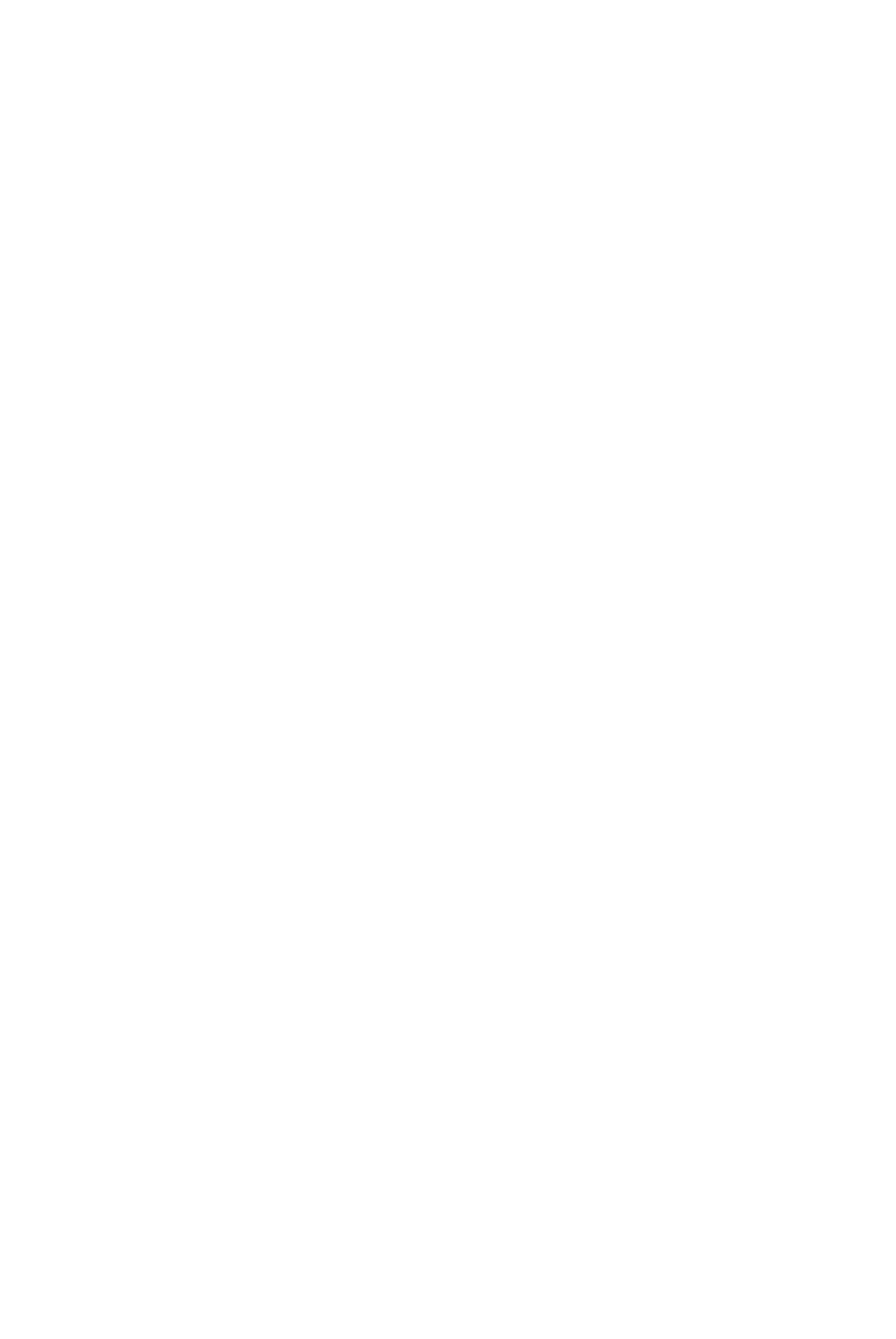
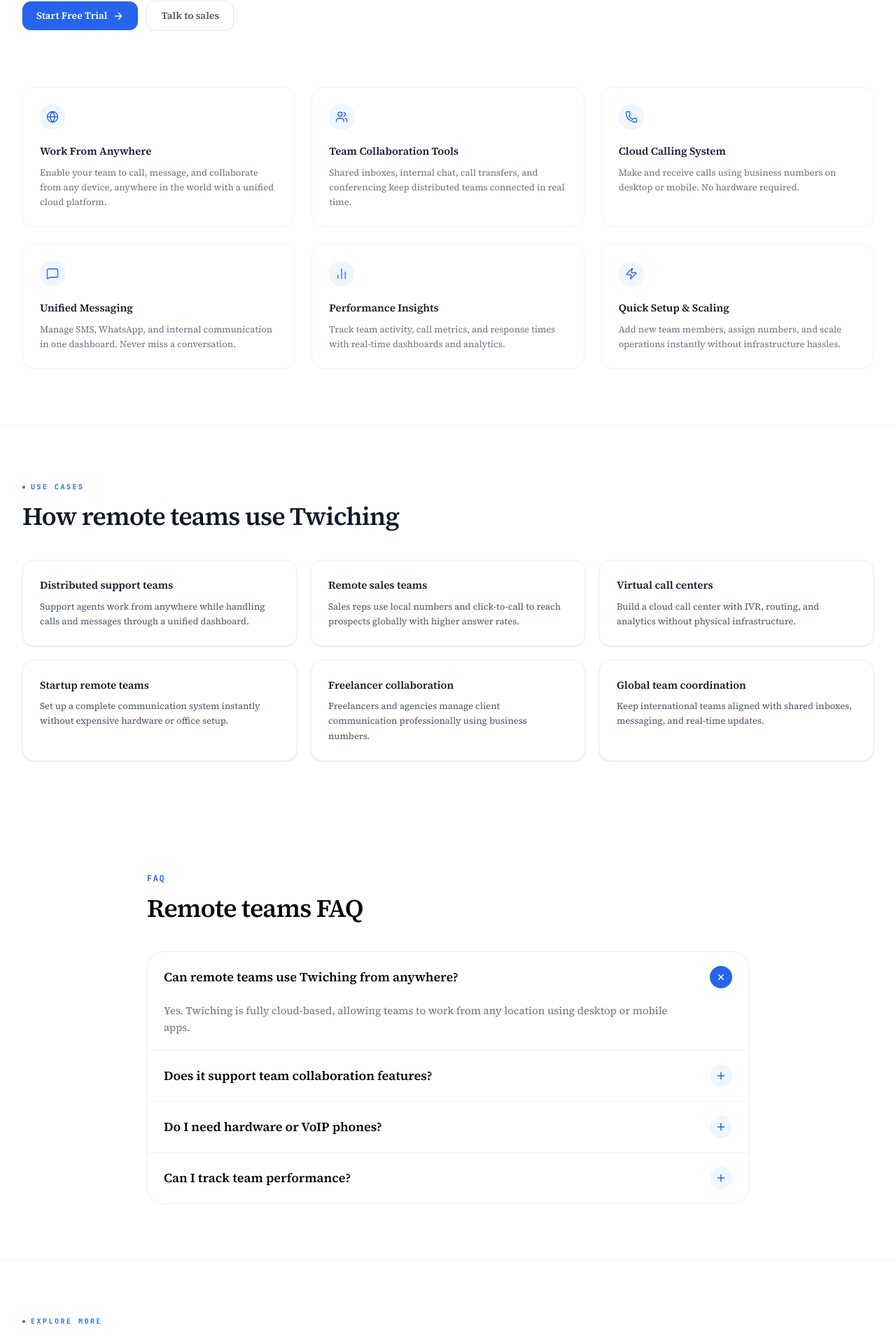
Before and after one commit to nishiex/30-04-26, a Next.js app: page /solutions/remote in a window 1280 px wide. Before the commit this address had no page. Shown: the part 497-2410 px from the top of the page at 70% size. Before the commit the page ends 800 px from the top, so only its background shows below. Built offline with nearby package versions, Linux system fonts and the light colour scheme.

Commit message:
feat: create RemoteTeamsPage component with value cards and FAQ section
Co-authored-by: nishi patel <201951506+nishiex@users.noreply.github.com>

```diff
--- /dev/null
+++ b/app/solutions/remote/page.tsx
@@ -0,0 +1,82 @@
+"use client"
+
+import { PageLayout } from "@/components/page-layout"
+import { PageHero, SectionHeading, ValueCard, NextStepBand, RelatedCards } from "@/components/page-parts"
+import { Faq } from "@/components/faq"
+import { Globe, Users, Phone, MessageSquare, BarChart2, Zap } from "lucide-react"
+
+const VALUES = [
+  { icon: Globe, title: "Work From Anywhere", body: "Enable your team to call, message, and collaborate from any device, anywhere in the world with a unified cloud platform." },
+  { icon: Users, title: "Team Collaboration Tools", body: "Shared inboxes, internal chat, call transfers, and conferencing keep distributed teams connected in real time." },
+  { icon: Phone, title: "Cloud Calling System", body: "Make and receive calls using business numbers on desktop or mobile. No hardware required." },
+  { icon: MessageSquare, title: "Unified Messaging", body: "Manage SMS, WhatsApp, and internal communication in one dashboard. Never miss a conversation." },
+  { icon: BarChart2, title: "Performance Insights", body: "Track team activity, call metrics, and response times with real-time dashboards and analytics." },
+  { icon: Zap, title: "Quick Setup & Scaling", body: "Add new team members, assign numbers, and scale operations instantly without infrastructure hassles." },
+]
+
+const FAQS = [
+  { q: "Can remote teams use Twiching from anywhere?", a: "Yes. Twiching is fully cloud-based, allowing teams to work from any location using desktop or mobile apps." },
+  { q: "Does it support team collaboration features?", a: "Yes. Features like call transfer, shared inbox, team chat, and conferencing make collaboration seamless." },
+  { q: "Do I need hardware or VoIP phones?", a: "No. Twiching works directly on your browser or mobile device without requiring physical hardware." },
+  { q: "Can I track team performance?", a: "Yes. Supervisors can access dashboards, analytics, and call reports to monitor productivity and performance." },
+]
+
+export default function RemoteTeamsPage() {
+  return (
+    <PageLayout>
+      <PageHero
+        eyebrow="Solutions · Remote Teams"
+        h1="UCaaS platform built for remote teams"
+        sub="Empower distributed teams with cloud calling, messaging, and collaboration tools — all in one unified platform designed for productivity and scale."
+        trustItems={["Cloud-based", "Global numbers", "Team collaboration", "Real-time analytics"]}
+        primaryCta={{ label: "Start Free Trial", href: "/pricing" }}
+        secondaryCta={{ label: "Talk to sales", href: "/contact" }}
+      />
+
+      <section className="max-w-7xl mx-auto px-4 sm:px-6 lg:px-8 pb-20">
+        <div className="grid grid-cols-1 sm:grid-cols-2 lg:grid-cols-3 gap-6">
+          {VALUES.map((v) => (
+            <ValueCard key={v.title} icon={v.icon} title={v.title} body={v.body} />
+          ))}
+        </div>
+      </section>
+
+      <section className="max-w-7xl mx-auto px-4 sm:px-6 lg:px-8 py-20 border-t border-gray-100">
+        <SectionHeading eyebrow="Use cases" h2="How remote teams use Twiching" />
+        <div className="grid grid-cols-1 md:grid-cols-2 lg:grid-cols-3 gap-5 mt-2">
+          {[
+            { title: "Distributed support teams", body: "Support agents work from anywhere while handling calls and messages through a unified dashboard." },
+            { title: "Remote sales teams", body: "Sales reps use local numbers and click-to-call to reach prospects globally with higher answer rates." },
+            { title: "Virtual call centers", body: "Build a cloud call center with IVR, routing, and analytics without physical infrastructure." },
+            { title: "Startup remote teams", body: "Set up a complete communication system instantly without expensive hardware or office setup." },
+            { title: "Freelancer collaboration", body: "Freelancers and agencies manage client communication professionally using business numbers." },
+            { title: "Global team coordination", body: "Keep international teams aligned with shared inboxes, messaging, and real-time updates." },
+          ].map((uc) => (
+            <div key={uc.title} className="p-6 rounded-2xl border border-gray-100 bg-white shadow-sm hover:shadow-md hover:border-blue-100 transition-all">
+              <h3 className="font-semibold text-[15px] text-gray-900 mb-2">{uc.title}</h3>
+              <p className="text-[13px] text-gray-600 leading-relaxed">{uc.body}</p>
+            </div>
+          ))}
+        </div>
+      </section>
+
+      <Faq items={FAQS} heading="Remote teams FAQ" />
+
+      <RelatedCards
+        heading="Explore more solutions"
+        cards={[
+          { title: "Sales Teams", desc: "Boost outbound calling and CRM workflows.", href: "/solutions/sales" },
+          { title: "Customer Support", desc: "Deliver fast and efficient support with cloud communication.", href: "/solutions/support" },
+          { title: "Call Analytics", desc: "Track performance and optimize team productivity.", href: "/features/analytics" },
+        ]}
+      />
+
+      <NextStepBand
+        heading="Power your remote team with UCaaS"
+        sub="Start your 14-day free trial. No hardware required."
+        primary={{ label: "Start Free Trial", href: "/pricing" }}
+        secondary={{ label: "Talk to sales", href: "/contact" }}
+      />
+    </PageLayout>
+  )
+}
```
